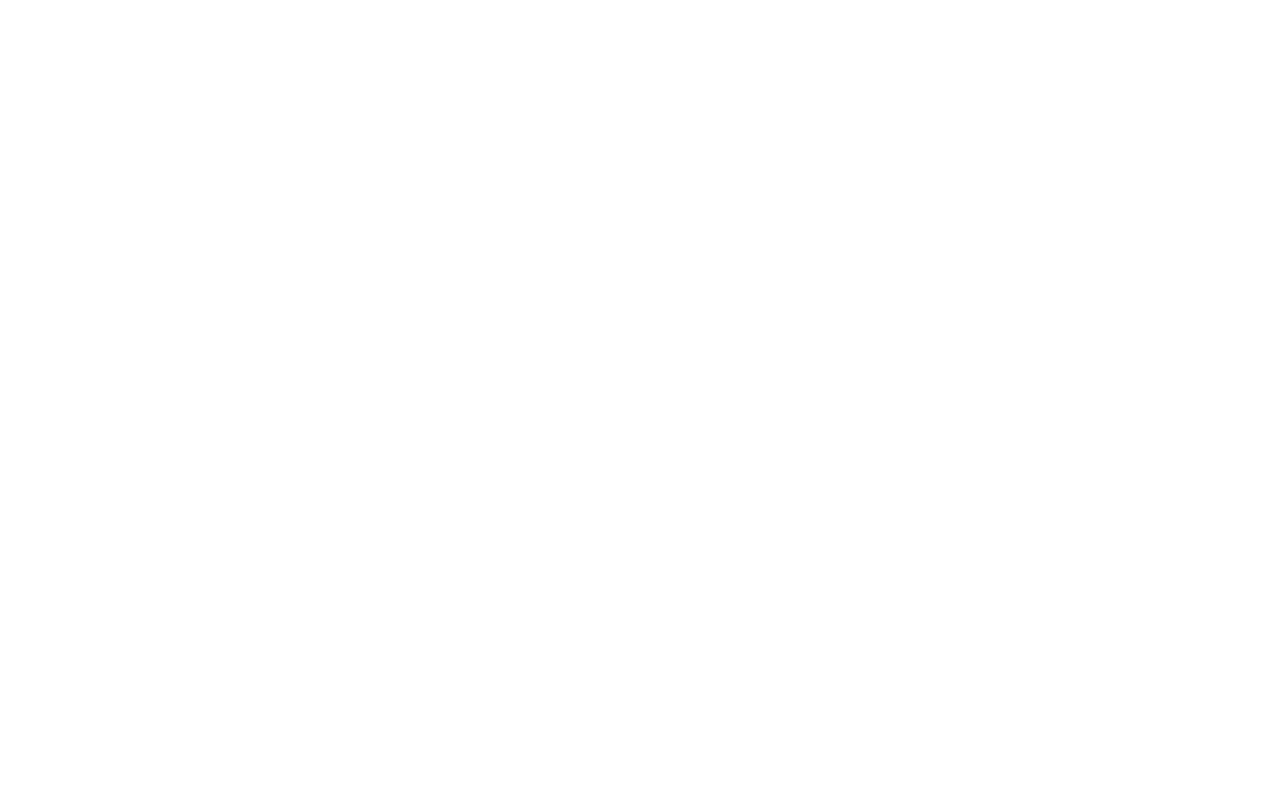
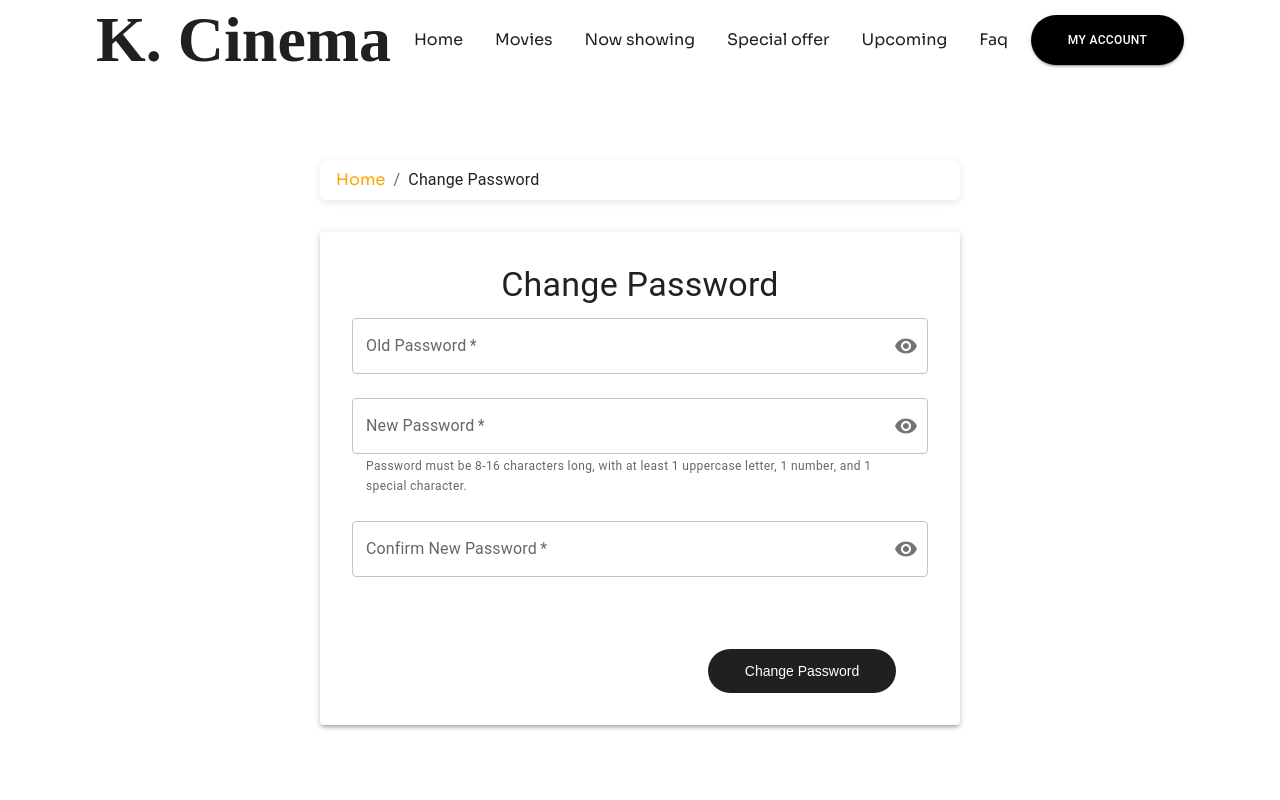
Before and after one commit to duongductrung1708/movie-ticket-booking, a React (Create React App) app in the folder frontend/: page /change-password in a window 1280 px wide. Before the commit this address had no page. Shown: the top 800 px of the page. Built offline with nearby package versions, Linux system fonts and the light colour scheme; a web font is replaced by a local one.

Commit message:
add book history, seat reservation, user profile, change pass

```diff
--- a/frontend/package.json
+++ b/frontend/package.json
@@ -28,6 +28,7 @@
     "react-router-dom": "^6.26.2",
     "react-scripts": "5.0.1",
     "react-slick": "^0.30.2",
+    "react-toastify": "^10.0.5",
     "react-use": "^17.5.1",
     "react-youtube": "^10.1.0",
     "slick-carousel": "^1.8.1",
--- a/frontend/src/App.jsx
+++ b/frontend/src/App.jsx
@@ -7,6 +7,7 @@
 import SeatReservation from "./pages/SeatReservation";
 import UserProfile from "./pages/UserProfile";
 import BookHistory from "./pages/BookHistory";
+import ChangePassword from "./sections/auth/signin/ChangePassword";
 
 function App() {
   return (
@@ -19,6 +20,7 @@
       <Route path="/seat-reservation" element={<SeatReservation />} />
       <Route path="/user-profile" element={<UserProfile />} />
       <Route path="/booking-history" element={<BookHistory />} />
+      <Route path="/change-password" element={<ChangePassword />} />
     </Routes>
   );
 }
--- a/frontend/src/components/Navigation.js
+++ b/frontend/src/components/Navigation.js
@@ -1,12 +1,17 @@
 import React, { useState } from "react";
+import "@fontsource/sora";
 import styled from "styled-components";
 import Logo from "./Logo";
 // import Button from "./Button";
-import Popover from '@mui/material/Popover';
-import MenuItem from '@mui/material/MenuItem';
-import Button from '@mui/material/Button';
-import "../styles/navStyles.css"
+import Popover from "@mui/material/Popover";
+import MenuItem from "@mui/material/MenuItem";
+import Button from "@mui/material/Button";
+import "../styles/navStyles.css";
 import { useNavigate } from "react-router-dom";
+import PersonIcon from "@mui/icons-material/Person";
+import HistoryIcon from "@mui/icons-material/History";
+import KeyIcon from "@mui/icons-material/Key";
+import LogoutIcon from "@mui/icons-material/Logout";
 
 const Section = styled.section`
   width: 100vw;
@@ -132,6 +137,10 @@
   }
 `;
 
+const Item = styled.div`
+  font-family: "Sora", sans-serif !important;
+  margin-left: 0.5rem;
+`;
 const Navigation = () => {
   const navigate = useNavigate();
   const [click, setClick] = useState(false);
@@ -146,7 +155,7 @@
   };
 
   const open = Boolean(anchorEl);
-  const id = open ? 'simple-popover' : undefined;
+  const id = open ? "simple-popover" : undefined;
 
   const scrollTo = (id) => {
     let element = document.getElementById(id);
@@ -161,12 +170,16 @@
     }
   };
 
-  const handleUserProfile = () =>{
-    navigate("/user-profile")
+  const handleUserProfile = () => {
+    navigate("/user-profile");
   };
 
-  const handleBookingHistory = () =>{
-    navigate("/booking-history")
+  const handleBookingHistory = () => {
+    navigate("/booking-history");
+  };
+
+  const handleChangePassword = () => {
+    navigate("/change-password");
   };
 
   return (
@@ -178,14 +191,29 @@
         </HamburgerMenu>
         <Menu clicked={click}>
           <MenuItemStyled onClick={() => scrollTo("home")}>Home</MenuItemStyled>
-          <MenuItemStyled onClick={() => scrollTo("about")}>Movies</MenuItemStyled>
-          <MenuItemStyled onClick={() => scrollTo("movie-list")}>Now showing</MenuItemStyled>
-          <MenuItemStyled onClick={() => scrollTo("showcase")}>Special offer</MenuItemStyled>
-          <MenuItemStyled onClick={() => scrollTo("upcoming-movies")}>Upcoming</MenuItemStyled>
+          <MenuItemStyled onClick={() => scrollTo("about")}>
+            Movies
+          </MenuItemStyled>
+          <MenuItemStyled onClick={() => scrollTo("movie-list")}>
+            Now showing
+          </MenuItemStyled>
+          <MenuItemStyled onClick={() => scrollTo("showcase")}>
+            Special offer
+          </MenuItemStyled>
+          <MenuItemStyled onClick={() => scrollTo("upcoming-movies")}>
+            Upcoming
+          </MenuItemStyled>
           <MenuItemStyled onClick={() => scrollTo("faq")}>Faq</MenuItemStyled>
         </Menu>
         <div className="desktop">
-          <Button className="accountBtn" variant="contained" aria-describedby={id} onClick={handleAccountClick} >My Account</Button>
+          <Button
+            className="accountBtn"
+            variant="contained"
+            aria-describedby={id}
+            onClick={handleAccountClick}
+          >
+            My Account
+          </Button>
           <Popover
             id={id}
             open={open}
@@ -193,12 +221,29 @@
             onClose={handlePopoverClose}
             anchorOrigin={{
               vertical: 'bottom',
-              horizontal: 'left',
+              horizontal: 'center',
+            }}
+            transformOrigin={{
+              vertical: 'top',
+              horizontal: 'center',
             }}
           >
-            <MenuItem onClick={handleUserProfile}>User Profile</MenuItem>
-            <MenuItem onClick={handleBookingHistory}>Booking History</MenuItem>
-            <MenuItem onClick={handlePopoverClose}>Sign Out</MenuItem>
+            <MenuItem onClick={handleUserProfile}>
+              <PersonIcon />
+              <Item>User Profile</Item>
+            </MenuItem>
+            <MenuItem onClick={handleBookingHistory}>
+              <HistoryIcon />
+              <Item>Booking History</Item>
+            </MenuItem>
+            <MenuItem onClick={handleChangePassword}>
+              <KeyIcon />
+              <Item>Change Password</Item>
+            </MenuItem>
+            <MenuItem onClick={handlePopoverClose}>
+              <LogoutIcon />
+              <Item>Sign Out</Item>
+            </MenuItem>
           </Popover>
         </div>
       </NavBar>
--- a/frontend/src/pages/SeatReservation.jsx
+++ b/frontend/src/pages/SeatReservation.jsx
@@ -645,7 +645,7 @@
                       </Grid>
                       <Grid item xs={2} style={{paddingLeft: "2rem"}}>
                         <Typography fontWeight="bold" color="red" fontSize="2rem">
-                          {selectedSeats.length * 100000}đ
+                          {(selectedSeats.length * 100).toFixed(3)}đ
                         </Typography>
                       </Grid>
                     </Grid>
@@ -786,7 +786,7 @@
                 </Content>
               </div>
               <Heading>Total Price :</Heading>
-              <Price>{selectedSeats.length * 100000}đ</Price>
+              <Price>{(selectedSeats.length * 100).toFixed(3)}đ</Price>
             </MovieInfo>
           </Grid>
         </Grid>
--- /dev/null
+++ b/frontend/src/sections/auth/signin/ChangePassword.jsx
@@ -0,0 +1,240 @@
+import React, { useState } from "react";
+import "@fontsource/akaya-telivigala";
+import "@fontsource/sora";
+import {
+  TextField,
+  Breadcrumbs,
+  Typography,
+  Link as MuiLink,
+  Grid,
+  Paper,
+  IconButton,
+  InputAdornment,
+} from "@mui/material";
+import { Visibility, VisibilityOff } from "@mui/icons-material";
+import styled from "styled-components";
+import { Link } from "react-router-dom";
+import Footer from "../../../components/Footer";
+import Navigation from "../../../components/Navigation";
+import { ToastContainer, toast } from "react-toastify";
+import "react-toastify/dist/ReactToastify.css";
+
+const Section = styled.section`
+  min-height: ${(props) => `calc(100vh - ${props.theme.navHeight})`};
+  width: 100vw;
+  position: relative;
+  background-color: ${(props) => props.theme.body};
+`;
+
+const Container = styled.div`
+  width: 50%;
+  min-height: 80vh;
+  margin: 0 auto;
+  margin-bottom: 10rem;
+
+  @media (max-width: 64em) {
+    width: 85%;
+  }
+  @media (max-width: 48em) {
+    width: 100%;
+  }
+`;
+
+const Btn = styled.button`
+  display: inline-block;
+  background-color: ${(props) => props.theme.text};
+  color: ${(props) => props.theme.body};
+  outline: none;
+  border: none;
+  margin-top: 3rem;
+  margin-right: 2rem;
+  font-size: ${(props) => props.theme.fontsm};
+  padding: 0.9rem 2.3rem;
+  border-radius: 50px;
+  cursor: pointer;
+  float: right;
+  transition: all 0.2s ease;
+
+  &:hover {
+    transform: scale(0.9);
+  }
+
+  &::after {
+    content: "";
+    position: absolute;
+    top: 50%;
+    left: 50%;
+    transform: translate(-50%, -50%) scale(0);
+    border: 2px solid ${(props) => props.theme.text};
+    width: 100%;
+    height: 100%;
+    border-radius: 50px;
+    transition: all 0.2s ease;
+  }
+
+  &:hover::after {
+    transform: translate(-50%, -50%) scale(1);
+    padding: 0.3rem;
+  }
+`;
+
+const BreadcrumbContainer = styled.div`
+  margin-bottom: 1rem;
+  margin-top: 5rem;
+`;
+
+const StyledBreadcrumbs = styled(Breadcrumbs)`
+  background-color: ${(props) => props.theme.body};
+  padding: 0.5rem 1rem;
+  border-radius: 8px;
+  box-shadow: 0 2px 8px rgba(0, 0, 0, 0.1);
+`;
+
+const BreadcrumbLink = styled(MuiLink)`
+  font-family: "Sora", sans-serif !important;
+  color: orange !important;
+  text-decoration: none !important;
+
+  &:hover {
+    text-decoration: underline;
+  }
+`;
+
+const ChangePassword = () => {
+  const [oldPassword, setOldPassword] = useState("");
+  const [newPassword, setNewPassword] = useState("");
+  const [confirmPassword, setConfirmPassword] = useState("");
+
+  const [showOldPassword, setShowOldPassword] = useState(false);
+  const [showNewPassword, setShowNewPassword] = useState(false);
+  const [showConfirmPassword, setShowConfirmPassword] = useState(false);
+
+  const handlePasswordChange = (e) => {
+    e.preventDefault();
+
+    const passwordRegex =
+      /^(?=.*[A-Z])(?=.*\d)(?=.*[!@#$%^&*])[A-Za-z\d!@#$%^&*]{8,16}$/;
+
+    if (!passwordRegex.test(newPassword)) {
+      toast.error(
+        "Password must be 8-16 characters long, include at least one uppercase letter, one number, and one special character."
+      );
+      return;
+    }
+
+    if (newPassword !== confirmPassword) {
+      toast.error("New password and confirm password do not match.");
+      return;
+    }
+
+    toast.success("Password changed successfully!");
+    setOldPassword("");
+    setNewPassword("");
+    setConfirmPassword("");
+  };
+
+  return (
+    <Section>
+      <Navigation />
+      <Container>
+        <BreadcrumbContainer>
+          <StyledBreadcrumbs aria-label="breadcrumb">
+            <BreadcrumbLink component={Link} to="/home">
+              Home
+            </BreadcrumbLink>
+            <Typography color="textPrimary">Change Password</Typography>
+          </StyledBreadcrumbs>
+        </BreadcrumbContainer>
+        <Paper elevation={3} style={{ padding: "2rem", marginTop: "2rem" }}>
+          <Typography variant="h4" align="center" gutterBottom>
+            Change Password
+          </Typography>
+          <form onSubmit={handlePasswordChange}>
+            <Grid container spacing={3}>
+              <Grid item xs={12}>
+                <TextField
+                  label="Old Password"
+                  type={showOldPassword ? "text" : "password"}
+                  fullWidth
+                  required
+                  value={oldPassword}
+                  onChange={(e) => setOldPassword(e.target.value)}
+                  InputProps={{
+                    endAdornment: (
+                      <InputAdornment position="end">
+                        <IconButton
+                          onClick={() => setShowOldPassword(!showOldPassword)}
+                          edge="end"
+                        >
+                          {showOldPassword ? <VisibilityOff /> : <Visibility />}
+                        </IconButton>
+                      </InputAdornment>
+                    ),
+                  }}
+                />
+              </Grid>
+              <Grid item xs={12}>
+                <TextField
+                  label="New Password"
+                  type={showNewPassword ? "text" : "password"}
+                  fullWidth
+                  required
+                  value={newPassword}
+                  onChange={(e) => setNewPassword(e.target.value)}
+                  helperText="Password must be 8-16 characters long, with at least 1 uppercase letter, 1 number, and 1 special character."
+                  InputProps={{
+                    endAdornment: (
+                      <InputAdornment position="end">
+                        <IconButton
+                          onClick={() => setShowNewPassword(!showNewPassword)}
+                          edge="end"
+                        >
+                          {showNewPassword ? <VisibilityOff /> : <Visibility />}
+                        </IconButton>
+                      </InputAdornment>
+                    ),
+                  }}
+                />
+              </Grid>
+              <Grid item xs={12}>
+                <TextField
+                  label="Confirm New Password"
+                  type={showConfirmPassword ? "text" : "password"}
+                  fullWidth
+                  required
+                  value={confirmPassword}
+                  onChange={(e) => setConfirmPassword(e.target.value)}
+                  InputProps={{
+                    endAdornment: (
+                      <InputAdornment position="end">
+                        <IconButton
+                          onClick={() =>
+                            setShowConfirmPassword(!showConfirmPassword)
+                          }
+                          edge="end"
+                        >
+                          {showConfirmPassword ? (
+                            <VisibilityOff />
+                          ) : (
+                            <Visibility />
+                          )}
+                        </IconButton>
+                      </InputAdornment>
+                    ),
+                  }}
+                />
+              </Grid>
+              <Grid item xs={12}>
+                <Btn type="submit">Change Password</Btn>
+              </Grid>
+            </Grid>
+          </form>
+        </Paper>
+      </Container>
+      <Footer />
+      <ToastContainer />
+    </Section>
+  );
+};
+
+export default ChangePassword;
```
Also changed, not shown: frontend/src/pages/BookHistory.jsx (+6 -4 lines), frontend/src/pages/UserProfile.jsx (+29 -18 lines), 1 other file (tests, documents, lock files or other folders).
